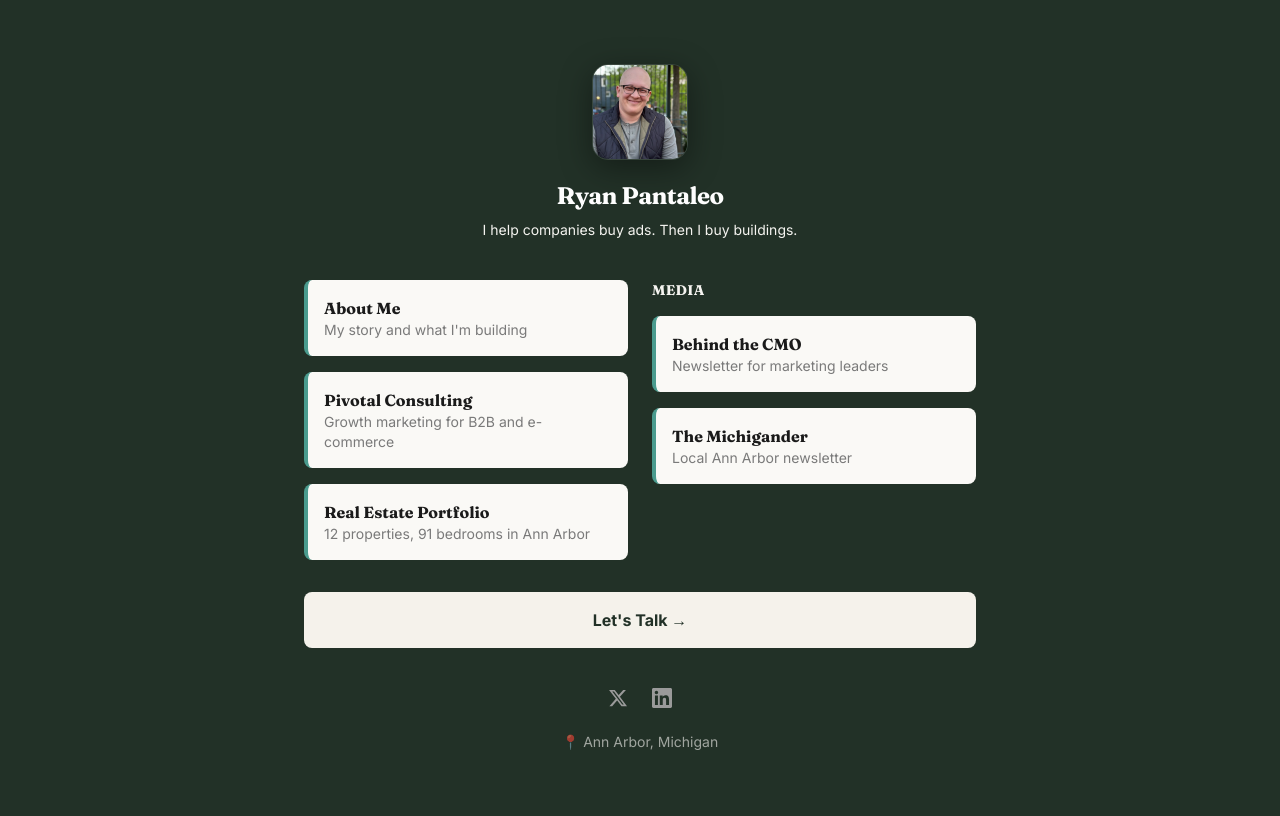
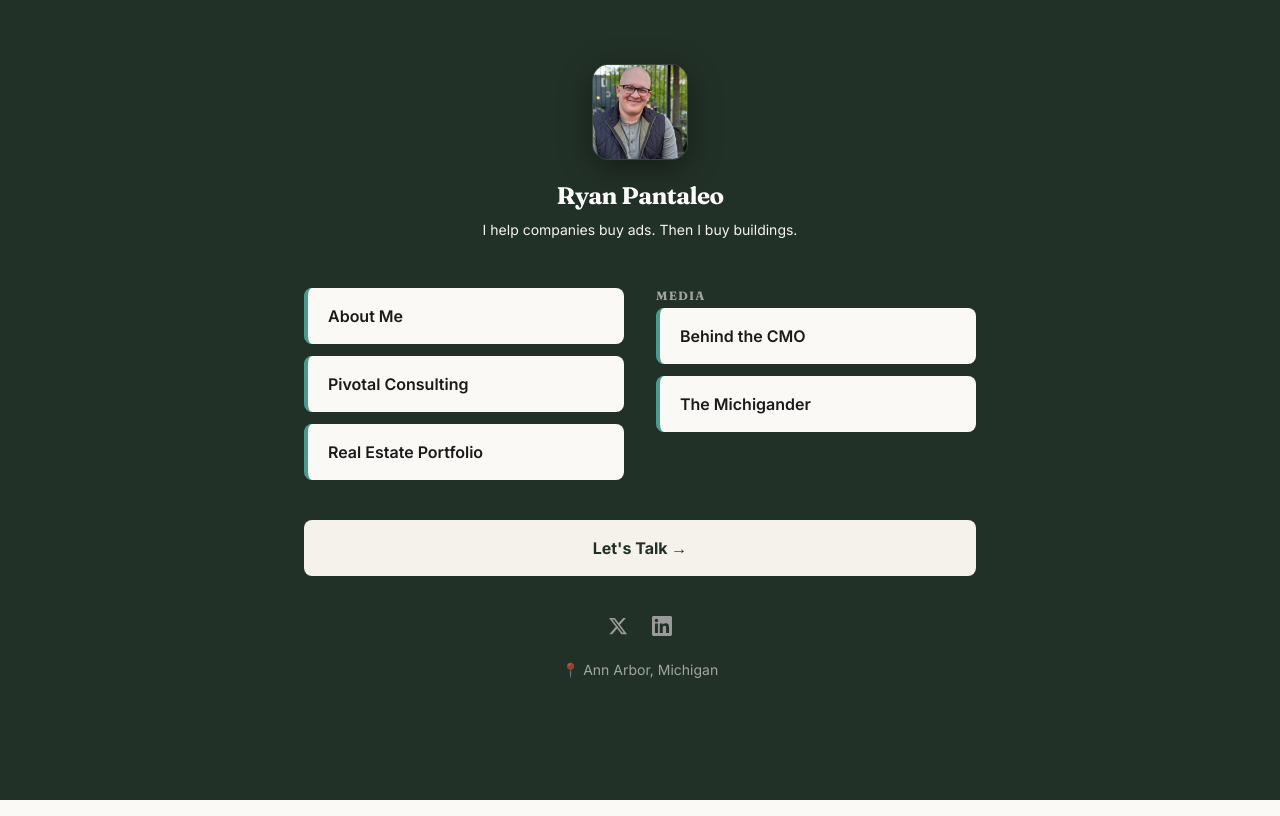
Before and after one commit to rpantaleo11/personal-website, a Next.js app: page /links in a window 1280 px wide. Built offline with nearby package versions, Linux system fonts and the light colour scheme.

Commit message:
Links page - remove descriptions, cleaner look

```diff
--- a/app/links/page.tsx
+++ b/app/links/page.tsx
@@ -3,14 +3,14 @@
 import { motion } from 'framer-motion';
 
 const leftLinks = [
-  { title: 'About Me', description: 'My story and what I\'m building', href: '/about' },
-  { title: 'Pivotal Consulting', description: 'Growth marketing for B2B and e-commerce', href: 'https://www.pivotal-consulting-group.com' },
-  { title: 'Real Estate Portfolio', description: '12 properties, 91 bedrooms in Ann Arbor', href: '/real-estate' },
+  { title: 'About Me', href: '/about' },
+  { title: 'Pivotal Consulting', href: 'https://www.pivotal-consulting-group.com' },
+  { title: 'Real Estate Portfolio', href: '/real-estate' },
 ];
 
 const rightLinks = [
-  { title: 'Behind the CMO', description: 'Newsletter for marketing leaders', href: 'https://www.behindthecmo.com' },
-  { title: 'The Michigander', description: 'Local Ann Arbor newsletter', href: 'https://www.michigander.org' },
+  { title: 'Behind the CMO', href: 'https://www.behindthecmo.com' },
+  { title: 'The Michigander', href: 'https://www.michigander.org' },
 ];
 
 export default function Links() {
@@ -22,7 +22,7 @@ export default function Links() {
           initial={{ opacity: 0, y: 20 }}
           animate={{ opacity: 1, y: 0 }}
           transition={{ duration: 0.5 }}
-          className="text-center mb-10"
+          className="text-center mb-12"
         >
           <div className="w-24 h-24 rounded-2xl mx-auto mb-5 overflow-hidden shadow-[0_8px_32px_rgba(0,0,0,0.4)] border border-cream-50/10">
             <img
@@ -40,9 +40,9 @@ export default function Links() {
         </motion.div>
 
         {/* Two Column Links */}
-        <div className="grid md:grid-cols-2 gap-6 mb-8">
+        <div className="grid md:grid-cols-2 gap-8 mb-10">
           {/* Left Column */}
-          <div className="space-y-4">
+          <div className="space-y-3">
             {leftLinks.map((link, index) => (
               <motion.a
                 key={link.title}
@@ -52,21 +52,20 @@ export default function Links() {
                 initial={{ opacity: 0, y: 20 }}
                 animate={{ opacity: 1, y: 0 }}
                 transition={{ duration: 0.5, delay: index * 0.1 }}
-                className="block bg-cream-100 rounded-lg p-4 border-l-4 border-eucalyptus-500 hover:border-eucalyptus-600 hover:shadow-lg transition-all duration-200"
+                className="block bg-cream-100 rounded-lg px-5 py-4 border-l-4 border-eucalyptus-500 hover:border-eucalyptus-600 hover:shadow-lg transition-all duration-200"
               >
-                <h2 className="font-semibold text-charcoal-900">{link.title}</h2>
-                <p className="text-sm text-charcoal-500">{link.description}</p>
+                <span className="font-semibold text-charcoal-900">{link.title}</span>
               </motion.a>
             ))}
           </div>
 
           {/* Right Column */}
-          <div className="space-y-4">
+          <div className="space-y-3">
             <motion.h3
               initial={{ opacity: 0, y: 20 }}
               animate={{ opacity: 1, y: 0 }}
               transition={{ duration: 0.5 }}
-              className="text-sm font-semibold text-cream-200 uppercase tracking-wide"
+              className="text-xs font-semibold text-cream-200/60 uppercase tracking-widest mb-1"
             >
               Media
             </motion.h3>
@@ -79,10 +78,9 @@ export default function Links() {
                 initial={{ opacity: 0, y: 20 }}
                 animate={{ opacity: 1, y: 0 }}
                 transition={{ duration: 0.5, delay: 0.1 + index * 0.1 }}
-                className="block bg-cream-100 rounded-lg p-4 border-l-4 border-eucalyptus-500 hover:border-eucalyptus-600 hover:shadow-lg transition-all duration-200"
+                className="block bg-cream-100 rounded-lg px-5 py-4 border-l-4 border-eucalyptus-500 hover:border-eucalyptus-600 hover:shadow-lg transition-all duration-200"
               >
-                <h2 className="font-semibold text-charcoal-900">{link.title}</h2>
-                <p className="text-sm text-charcoal-500">{link.description}</p>
+                <span className="font-semibold text-charcoal-900">{link.title}</span>
               </motion.a>
             ))}
           </div>
```
